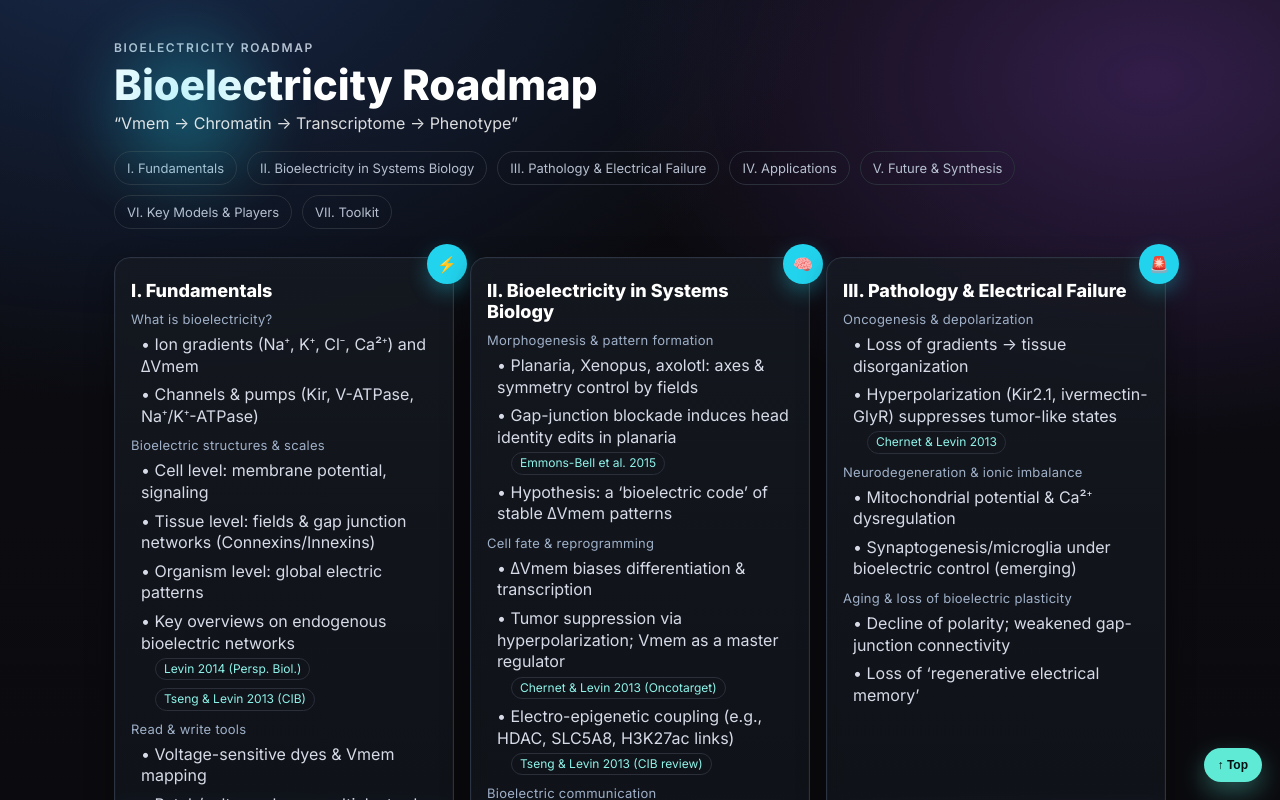
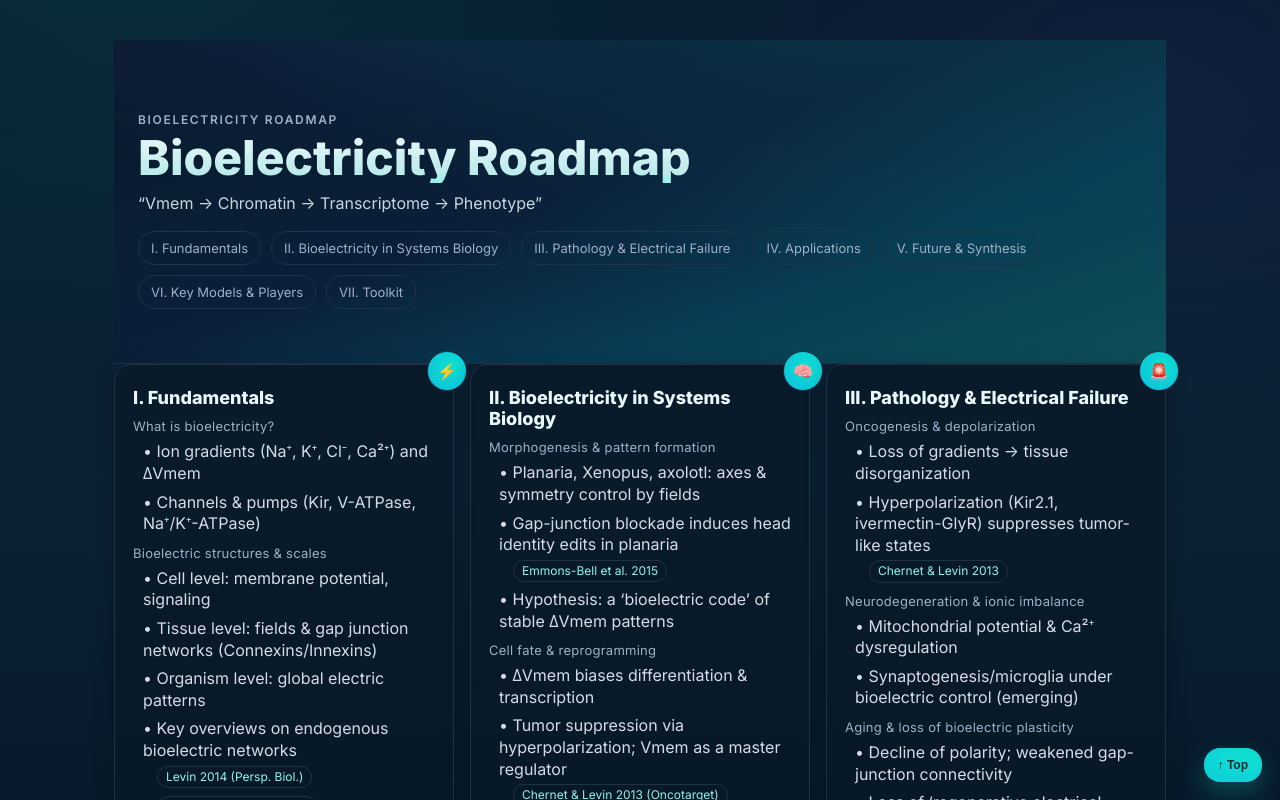
Before and after one commit to kritskayak96-ui/bioelectricity-roadmap, a React (Create React App) app: page / in a window 1280 px wide. Shown: the top 800 px of the page. Built offline with nearby package versions, Linux system fonts and the light colour scheme.

Commit message:
Update styles.css

```diff
--- a/src/styles.css
+++ b/src/styles.css
@@ -1,10 +1,14 @@
 :root {
-  --bg: #0b0b0f;
-  --panel: #101217;
-  --text: #ffffff;
-  --muted: #b7c0d0;
-  --ring: #5eead4;
-  --glow: #00e5ff55;
+  /* Palette */
+  --bg-900: #071a2b; /* main background */
+  --bg-800: #0b1f39; /* panels */
+  --ink-100: #eaf7fb; /* main text on dark */
+  --muted: #9fb0c8; /* secondary text */
+  --cyan-300: #10e0d0; /* main accent (turquoise) */
+  --cyan-200: #0bc9dc; /* secondary accent */
+  --violet-300: #6b5cff; /* subtle purple */
+  --line: #203245; /* borders */
+  --text: var(--ink-100);
 }
 
 * {
@@ -26,11 +30,15 @@ body {
   color: var(--text);
   background: radial-gradient(
       1200px 800px at 10% -10%,
-      #3b82f640,
+      rgba(16, 224, 208, 0.1),
       transparent 60%
     ),
-    radial-gradient(900px 600px at 90% 10%, #a855f740, transparent 60%),
-    linear-gradient(180deg, #0b0b0f, #0b0b10 60%, #0b0b0f);
+    radial-gradient(
+      900px 600px at 90% 10%,
+      rgba(107, 92, 255, 0.08),
+      transparent 60%
+    ),
+    linear-gradient(180deg, var(--bg-900), #0b2235 60%, var(--bg-900));
 }
 
 .wrap {
@@ -38,11 +46,45 @@ body {
   margin: 0 auto;
   padding: 40px 24px;
 }
+
+/* HERO */
 .hero {
   position: relative;
-  margin-bottom: 28px;
-  text-align: left;
+  padding: 72px 24px 28px;
+  color: var(--ink-100);
+  background: radial-gradient(
+      1200px 700px at 70% -200px,
+      rgba(16, 224, 208, 0.16) 0%,
+      transparent 60%
+    ),
+    radial-gradient(
+      900px 500px at 15% -150px,
+      rgba(107, 92, 255, 0.12) 0%,
+      transparent 55%
+    ),
+    linear-gradient(160deg, #071a2b 0%, #0b1f39 45%, #083c54 70%, #0e4f58 100%);
+  border-bottom: 1px solid var(--line);
+  overflow: hidden;
 }
+.glow {
+  position: absolute;
+  inset: -120px -80px auto -80px;
+  pointer-events: none;
+  background: radial-gradient(
+      700px 380px at 65% 0%,
+      rgba(16, 224, 208, 0.35) 0%,
+      rgba(16, 224, 208, 0.08) 55%,
+      transparent 60%
+    ),
+    radial-gradient(
+      520px 260px at 25% 8%,
+      rgba(107, 92, 255, 0.18) 0%,
+      transparent 60%
+    );
+  filter: blur(18px) saturate(120%);
+  opacity: 0.9;
+}
+
 .kicker {
   letter-spacing: 0.14em;
   text-transform: uppercase;
@@ -50,26 +92,23 @@ body {
   font-weight: 600;
   font-size: 12px;
 }
+
 .h1 {
-  font-size: 42px;
+  font-size: 48px;
   line-height: 1.05;
-  margin: 8px 0 6px;
+  margin: 6px 0 10px;
   font-weight: 800;
+  background: linear-gradient(180deg, #eaf7fb 0%, #bcebea 80%, #8ff4ea 100%);
+  -webkit-background-clip: text;
+  background-clip: text;
+  color: transparent;
 }
 .sub {
   opacity: 0.85;
   margin: 0;
 }
-.glow {
-  position: absolute;
-  inset: -60px auto auto -60px;
-  width: 260px;
-  height: 260px;
-  background: radial-gradient(circle at center, #22d3ee55, transparent 60%);
-  filter: blur(18px);
-  pointer-events: none;
-}
 
+/* NAV */
 .nav {
   display: flex;
   flex-wrap: wrap;
@@ -78,18 +117,19 @@ body {
 }
 .nav a {
   padding: 8px 12px;
-  border: 1px solid #2a2f3a;
+  border: 1px solid var(--line);
   border-radius: 999px;
   color: var(--muted);
   text-decoration: none;
   font-size: 13px;
 }
 .nav a:hover {
-  border-color: #3dd6c6;
+  border-color: rgba(16, 224, 208, 0.6);
   color: #8ff4ea;
-  box-shadow: 0 0 0 4px #00e5ff14;
+  box-shadow: 0 0 0 4px rgba(0, 229, 255, 0.08);
 }
 
+/* GRID + CARDS */
 .grid {
   display: grid;
   grid-template-columns: repeat(auto-fit, minmax(260px, 1fr));
@@ -98,18 +138,18 @@ body {
 
 .card {
   position: relative;
-  border: 1.5px solid #2c3342;
-  background: linear-gradient(180deg, #161a22cc, #0f1319cc);
-  backdrop-filter: blur(8px);
-  border-radius: 16px;
-  padding: 16px 16px 18px;
-  box-shadow: 0 10px 28px rgba(0, 0, 0, 0.35), 0 0 0 1px #ffffff05 inset;
-  transition: transform 0.2s ease, box-shadow 0.2s ease, border-color 0.2s ease;
+  background: rgba(9, 22, 36, 0.55);
+  border: 1.5px solid var(--line);
+  border-radius: 18px;
+  padding: 16px 18px;
+  box-shadow: 0 6px 22px rgba(0, 0, 0, 0.25);
+  transition: transform 0.25s ease, box-shadow 0.25s ease,
+    border-color 0.25s ease;
 }
 .card:hover {
-  transform: translateY(-4px);
-  box-shadow: 0 18px 40px rgba(0, 0, 0, 0.45), 0 0 20px var(--glow);
-  border-color: #3dd6c6;
+  transform: translateY(-2px);
+  border-color: rgba(16, 224, 208, 0.45);
+  box-shadow: 0 10px 28px rgba(16, 224, 208, 0.08);
 }
 
 .badge {
@@ -120,13 +160,18 @@ body {
   height: 40px;
   display: grid;
   place-items: center;
-  background: #22d3ee;
-  color: #0b0b0f;
+  font-weight: 700;
+  color: #032c36;
+  background: radial-gradient(
+    ellipse at 60% 40%,
+    var(--cyan-300),
+    var(--cyan-200) 70%
+  );
+  border: 1px solid var(--line);
   border-radius: 999px;
-  font-weight: 800;
-  box-shadow: 0 8px 20px #22d3ee55;
 }
 
+/* LISTS + HEADERS INSIDE CARDS */
 .h2 {
   margin: 6px 0 10px;
   font-size: 18px;
@@ -143,34 +188,11 @@ body {
   line-height: 1.35;
 }
 
-.footer {
-  margin: 26px 0 6px;
-  text-align: center;
-  opacity: 0.7;
-  font-size: 13px;
-}
-.toTop {
-  position: fixed;
-  right: 18px;
-  bottom: 18px;
-  border-radius: 999px;
-  padding: 10px 14px;
-  font-weight: 700;
-  font-size: 12px;
-  color: #001010;
-  background: #5eead4;
-  border: none;
-  cursor: pointer;
-  box-shadow: 0 10px 24px #5eead455;
-}
-.toTop:hover {
-  filter: brightness(1.05);
-}
-
+/* LINKS (chips) */
 .group-title {
   font-size: 13px;
   letter-spacing: 0.02em;
-  color: #9fb0c8;
+  color: var(--muted);
   margin: 6px 0 4px;
 }
 .links {
@@ -184,10 +206,40 @@ body {
   color: #8ff4ea;
   text-decoration: none;
   padding: 2px 8px;
-  border: 1px solid #2a2f3a;
+  border: 1px solid var(--line);
   border-radius: 999px;
 }
 .link:hover {
-  border-color: #3dd6c6;
-  box-shadow: 0 0 0 4px #00e5ff14;
+  border-color: var(--cyan-300);
+  box-shadow: 0 0 0 4px rgba(16, 224, 208, 0.12);
 }
+
+/* FOOTER + TOP BUTTON */
+.footer {
+  margin: 26px 0 6px;
+  text-align: center;
+  opacity: 0.7;
+  font-size: 13px;
+}
+
+.toTop {
+  position: fixed;
+  right: 18px;
+  bottom: 18px;
+  border: none;
+  cursor: pointer;
+  border-radius: 16px;
+  padding: 10px 14px;
+  font-weight: 700;
+  font-size: 12px;
+  color: #032c36;
+  background: radial-gradient(
+    120% 120% at 70% 30%,
+    var(--cyan-300),
+    var(--cyan-200)
+  );
+  box-shadow: 0 10px 24px rgba(16, 224, 208, 0.25);
+}
+.toTop:hover {
+  filter: brightness(1.05);
+}
```
